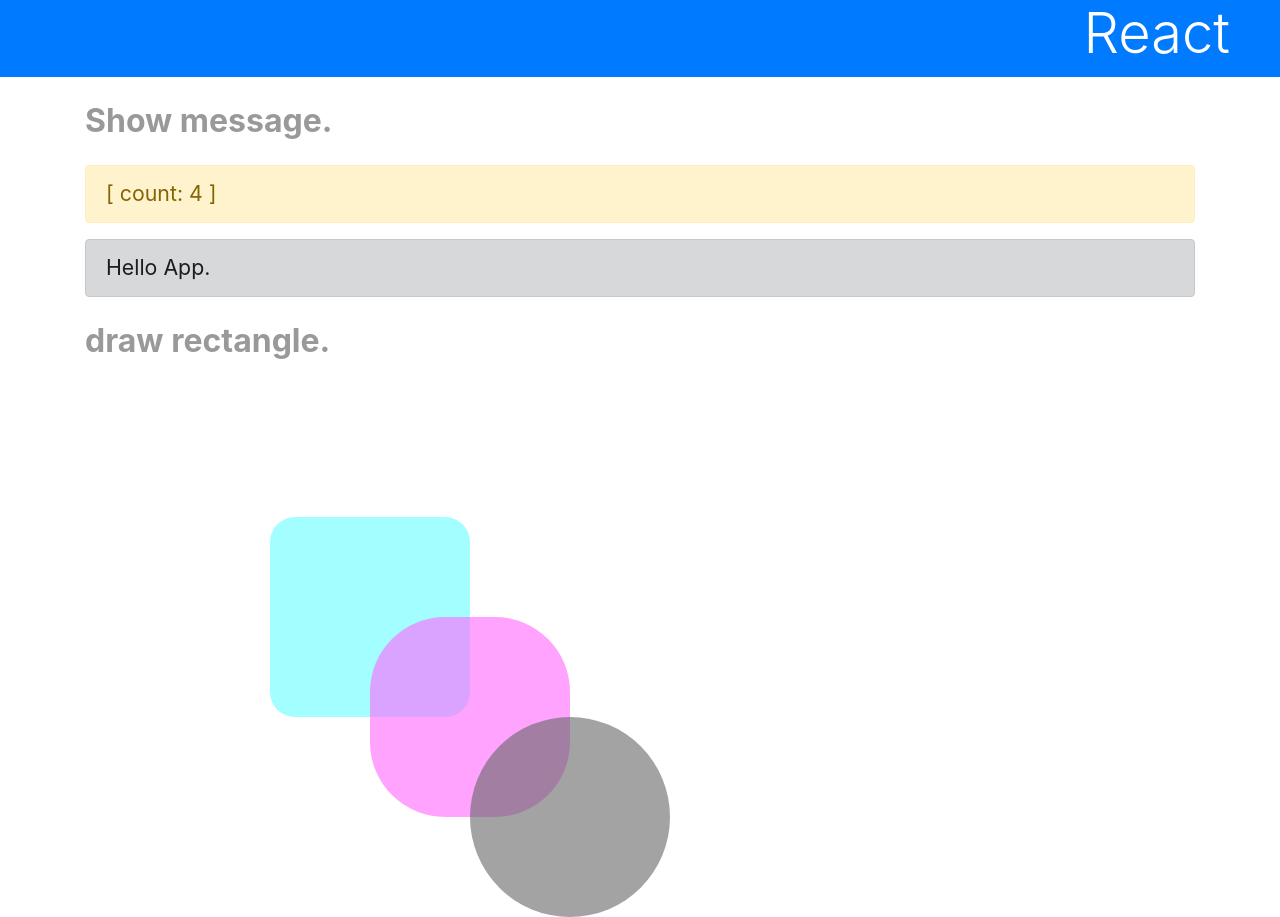
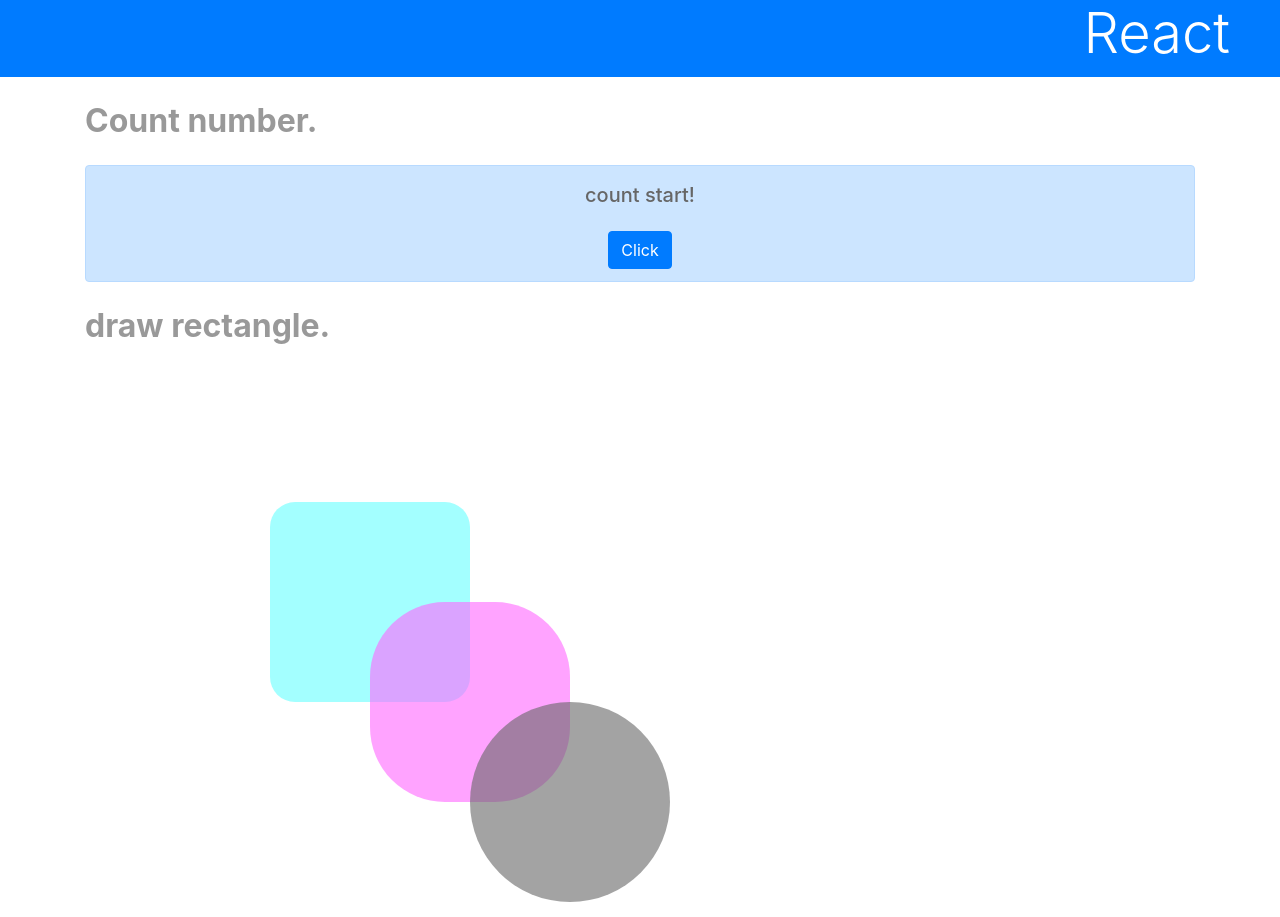
Before and after one commit to Haya372/react-started, a React (Create React App) app: page / in a window 1280 px wide. Built offline with nearby package versions, Linux system fonts and the light colour scheme.

Commit message:
イベントをバインドしよう

```diff
--- a/src/App.js
+++ b/src/App.js
@@ -7,15 +7,17 @@
   constructor(props){
     super(props);
     this.state = {
-      msg: 'Hello',
-      count: 0
+      msg: 'count start!',
+      counter: 0
     };
-    let timer = setInterval(() => {
-      this.setState({
-        count: this.state.count + 1,
-        msg: "[ count: " + this.state.count + " ]"
-      });
-    }, 1000);
+    this.doAction = this.doAction.bind(this);
+  }
+
+  doAction(event){
+    this.setState({
+      counter: this.state.counter + 1,
+      msg: '*** count: ' + this.state.counter + ' ***'
+    })
   }
 
   render(){
@@ -23,9 +25,11 @@
       <div>
         <h1 className="bg-primary text-white display-4">React</h1>
         <div className="container">
-          <p className="subtitle">Show message.</p>
-          <p className="alert alert-warning">{this.state.msg}</p>
-          <p className="alert alert-dark">{this.props.msg}</p>
+          <p className="subtitle">Count number.</p>
+          <div className="alert alert-primary text-center">
+            <p className="h5 mb-4">{this.state.msg}</p>
+            <button className="btn btn-primary" onClick={this.doAction}>Click</button>
+          </div>
         </div>
         <div className="container p-relative">
           <p className="subtitle">draw rectangle.</p>
--- a/src/index.js
+++ b/src/index.js
@@ -6,7 +6,7 @@
 
 ReactDOM.render(
   <React.StrictMode>
-    <App msg="Hello App."/>
+    <App />
   </React.StrictMode>,
   document.getElementById('root')
 );
```
